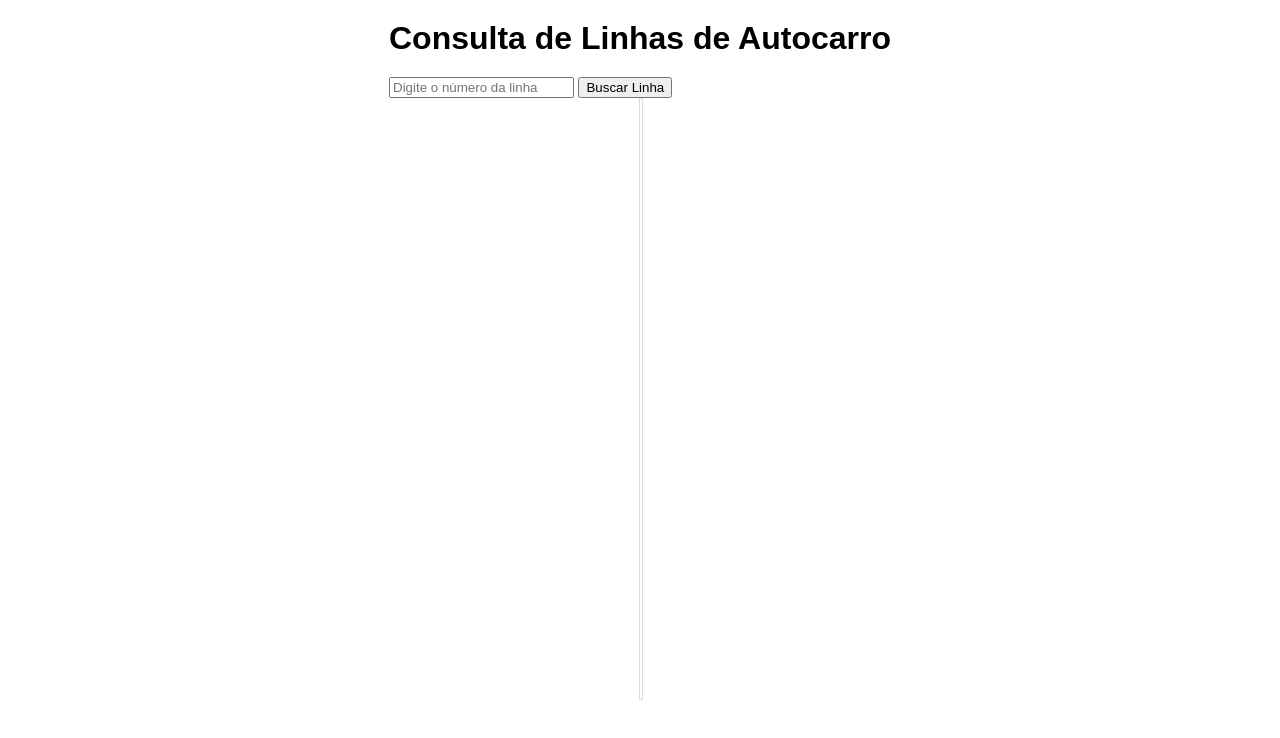
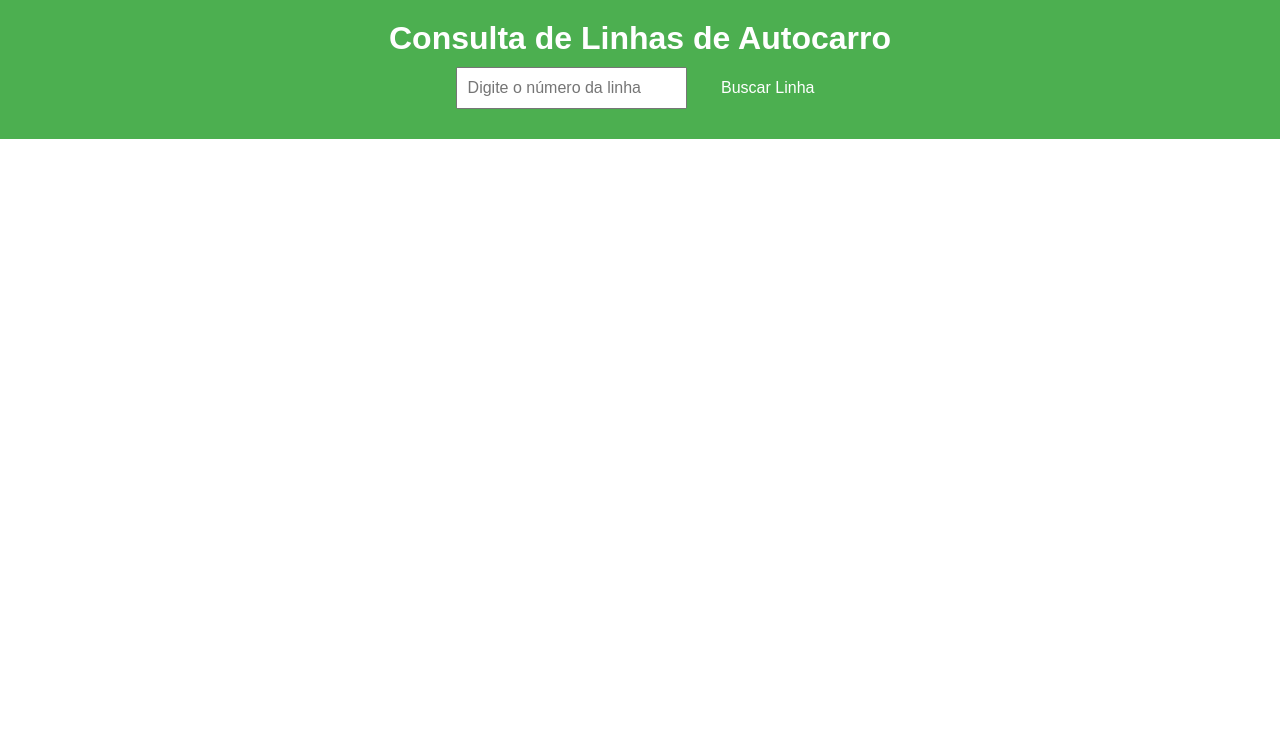
Before and after one commit to xjoaoxsousax/xjoaoxsousax.github.io, a plain HTML site: page index.html in a window 1280 px wide. Drawn offline with nearby package versions, Linux system fonts and the light colour scheme; no server answers.

Commit message:
Update style.css

```diff
--- a/style.css
+++ b/style.css
@@ -1,35 +1,40 @@
-body, html {
-    margin: 0;
-    padding: 0;
-    font-family: Arial, sans-serif;
-    display: flex;
-    flex-direction: column;
-    align-items: center;
-    justify-content: center;
+/* Estilos gerais */
+body {
+  font-family: Arial, sans-serif;
+  margin: 0;
+  padding: 0;
+}
+
+header {
+  background-color: #4CAF50;
+  color: white;
+  text-align: center;
+  padding: 20px;
 }
 
 h1 {
-    margin: 20px 0;
+  margin: 0;
 }
 
-.linha-input {
-    margin-bottom: 10px;
+input, button {
+  padding: 10px;
+  margin: 10px;
+  font-size: 16px;
 }
 
-#linhaInput {
-    padding: 5px;
-    font-size: 16px;
+button {
+  background-color: #4CAF50;
+  color: white;
+  border: none;
+  cursor: pointer;
 }
 
-#buscarBtn {
-    padding: 5px 10px;
-    margin-left: 10px;
-    font-size: 16px;
+button:hover {
+  background-color: #45a049;
 }
 
+/* Estilos do mapa */
 #map {
-    height: 600px;
-    width: 90%;
-    max-width: 1200px;
-    border: 1px solid #ddd;
+  height: 600px;
+  width: 100%;
 }
```
